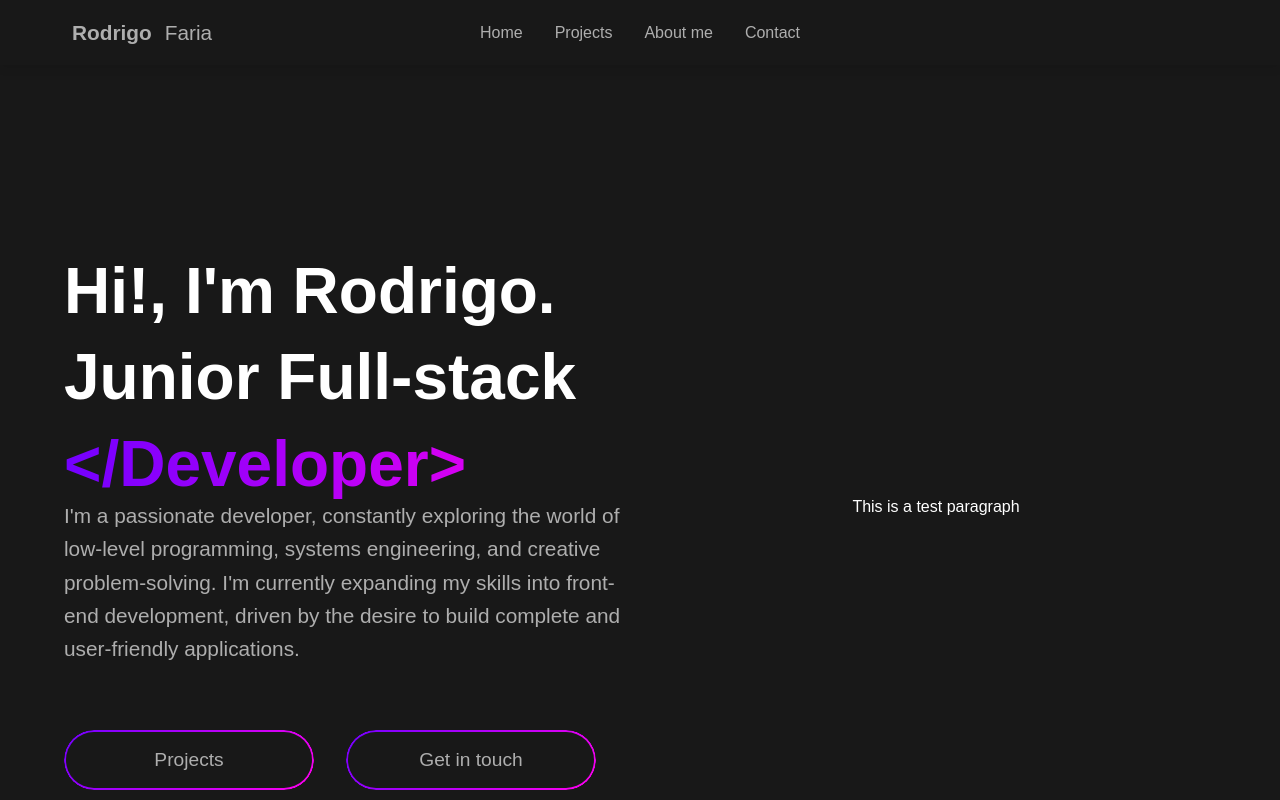
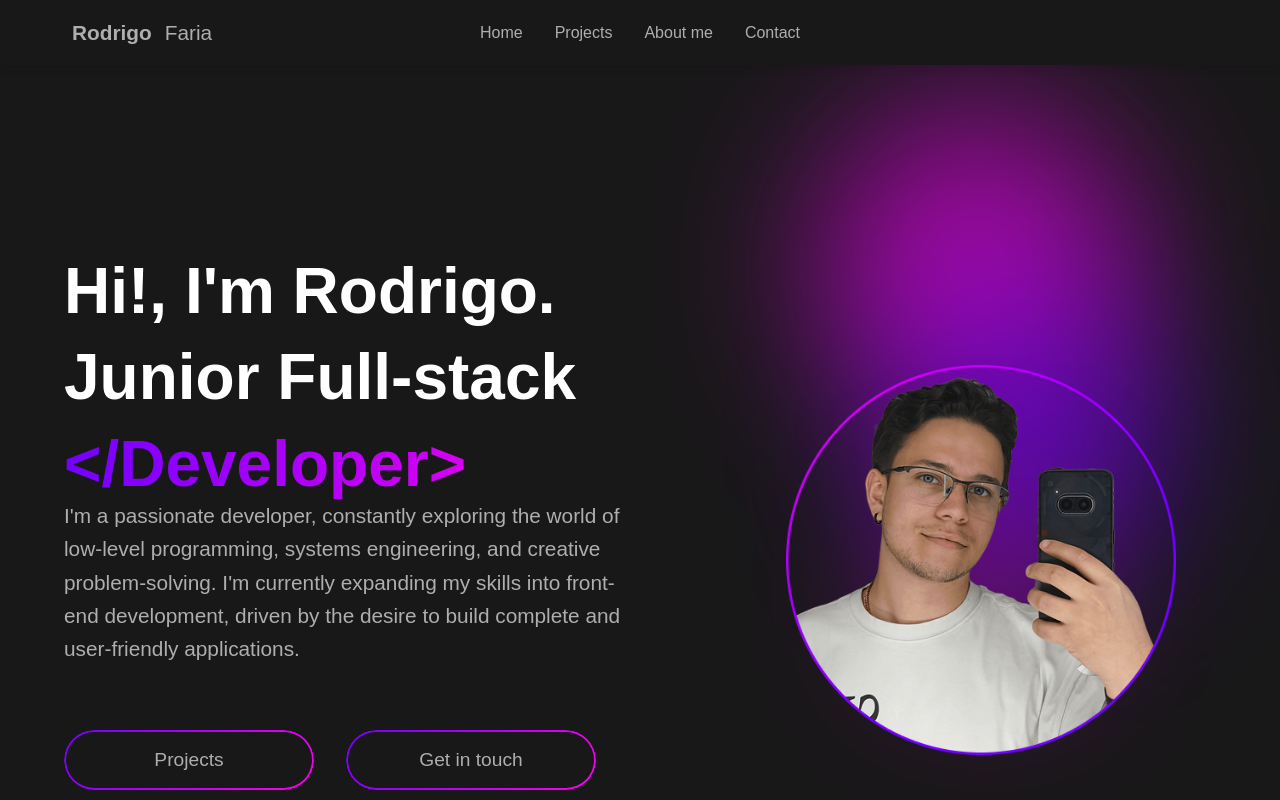
Before and after one commit to rodrigo-fari/B4F-Portifolio, a plain HTML site: page index.html in a window 1280 px wide. Shown: the top 800 px of the page. Drawn offline with Linux system fonts and the light colour scheme.

Commit message:
Added profile picture + ellipse with blur effect.

```diff
--- a/index.html
+++ b/index.html
@@ -55,8 +55,15 @@
 
 			<!-- Div responsable to store elipses effect + Profile picture -->
 			<div class="pictureRightSide">
-				<!-- Elipse and profile picture side -->
-				<p>This is a test paragraph</p>
+				<div class="profile-wrapper">
+				<div class="blur-circle circle1"></div>
+				<div class="blur-circle circle2"></div>
+				<div class="blur-circle circle3"></div>
+				<div class="profile-pic">
+					<img src="Rodrigo Faria.png" alt="Foto de Perfil">
+				</div>
+    </div>
+  </div>
 			</div>
 		</section>
 
--- a/style.css
+++ b/style.css
@@ -281,6 +281,67 @@ main {
 	min-height: 400px;
 }
 
+.profile-wrapper {
+  position: relative;
+  width: 300px;
+  height: 300px;
+}
+
+/* Círculos com blur */
+.blur-circle {
+  position: absolute;
+  border-radius: 50%;
+  filter: blur(80px);
+  opacity: 0.6;
+  z-index: 0;
+}
+
+/* MENOR (base) */
+.circle3 {
+  width: 150px;
+  height: 150px;
+  background: #ff00ff;
+  bottom: 0px;
+  left: 125px;
+}
+
+.circle2 {
+  width: 280px;
+  height: 280px;
+  background: #6d00ff;
+  bottom: 90px;
+  left: 100px;
+}
+
+.circle1 {
+  width: 320px;
+  height: 320px;
+  background: #ff00ff;
+  bottom: 240px;
+  left: 30px;
+}
+
+
+/* Foto de perfil */
+.profile-pic {
+  position: absolute;
+  top: 0;
+  left: 0;
+  width: 130%;
+  height: 130%;
+  z-index: 2;
+  display: flex;
+  align-items: center;
+  justify-content: center;
+}
+
+.profile-pic img {
+  width: 100%;
+  height: 100%;
+  object-fit: contain;
+}
+
+
 /*
 ==================================================
 			SEÇÕES PRINCIPAIS (PROJECTS, ABOUT, CONTACT)
```
Also changed, not shown: Ellipse.txt (added), PPwithBG.png (added), Rodrigo Faria.png (added).
